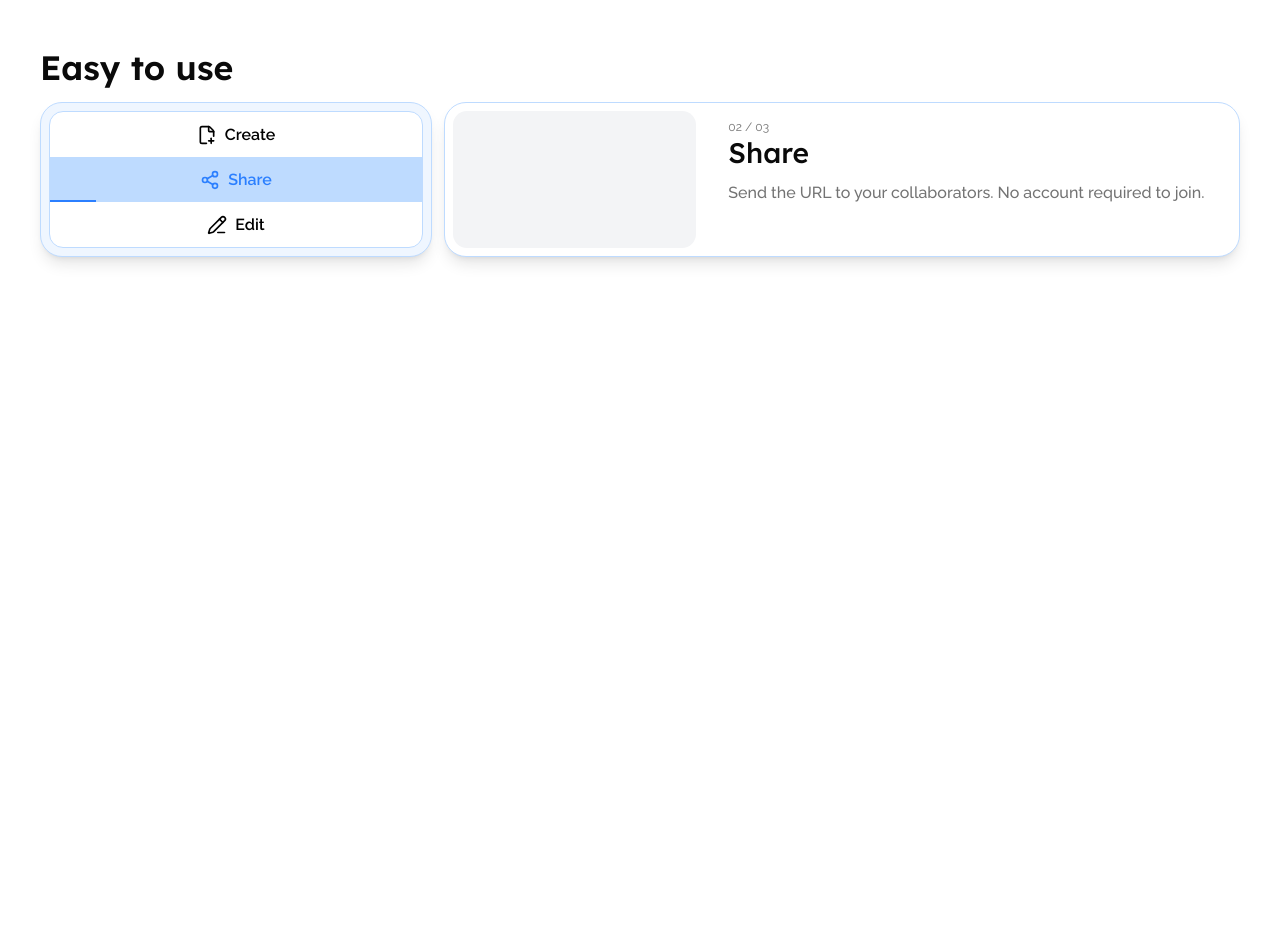
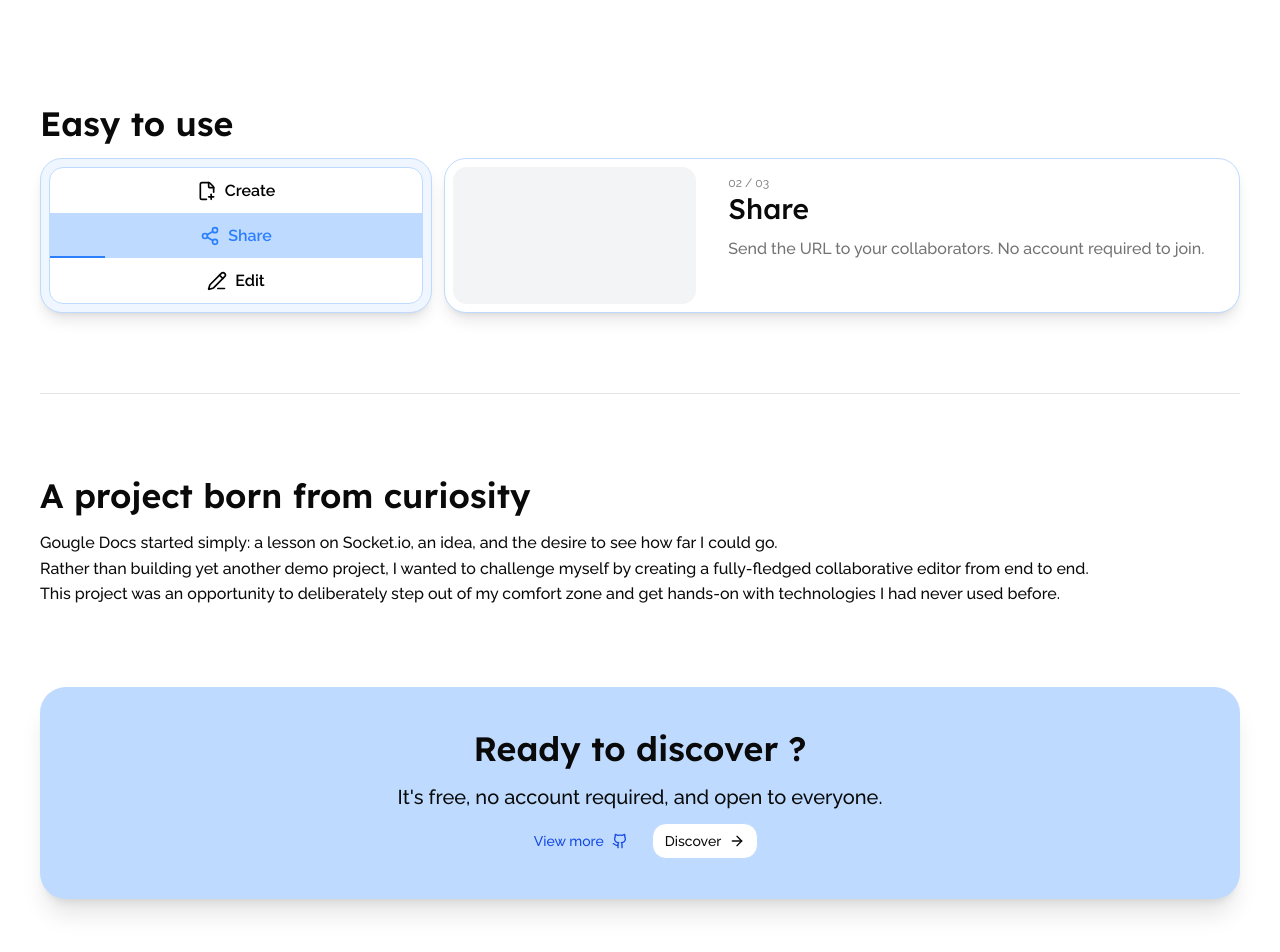
Before and after one commit to yohannimation/gougle-docs, a Next.js app in the folder frontend/: page / in a window 1280 px wide. Shown: the part 1188-2140 px from the top of the page. Before the commit the page ends 1469 px from the top, so only its background shows below. Built offline with nearby package versions, Linux system fonts and the light colour scheme.

Commit message:
feat(frontend/home-page): completing the home page

```diff
--- a/frontend/app/(dashboard)/layout.tsx
+++ b/frontend/app/(dashboard)/layout.tsx
@@ -4,9 +4,7 @@ export default function DashboardLayout({ children }) {
     return (
         <>
             <Header />
-            <main className="py-6 px-10 container mx-auto flex-1 min-h-0">
-                {children}
-            </main>
+            <main className="py-6 px-10 container mx-auto">{children}</main>
         </>
     );
 }
--- a/frontend/app/(dashboard)/page.tsx
+++ b/frontend/app/(dashboard)/page.tsx
@@ -6,7 +6,13 @@ import { Button } from '@/components/ui/button';
 
 import FeatureCard from '@/components/Home/FeatureCard/FeatureCard';
 
-import { ArrowRight, FilePlusCorner, PencilLine, Share2 } from 'lucide-react';
+import {
+    ArrowRight,
+    FilePlusCorner,
+    Github,
+    PencilLine,
+    Share2,
+} from 'lucide-react';
 
 import type { FeatureInterface } from '@/interface/Feature.interface';
 import Slider from '@/components/Home/Slider/Slider';
@@ -75,15 +81,17 @@ export default function Home() {
                 "
             >
                 <div className="flex flex-col justify-center gap-3">
-                    <h1>Write together</h1>
+                    <h1>Gougle Docs - Write together</h1>
                     <p>
-                        <strong>Gougle Docs</strong> is a real-time
-                        collaborative editor.
+                        <span className="text-xl font-semibold">
+                            The real-time collaborative text editor
+                        </span>
+                        .
                         <br />
                         Your changes appear instantly for your collaborators
                         without reloading and without conflicts.
                     </p>
-                    <Link href="/docs" className="w-fit" title="New document">
+                    <Link href="/docs" className="w-fit" title="Discover">
                         <Button variant="outline" className="w-fit hover:gap-3">
                             Discover <ArrowRight />
                         </Button>
@@ -106,16 +114,64 @@ export default function Home() {
                 <Link
                     href="/docs"
                     className="mx-auto mt-3"
-                    title="New document"
+                    title="View documents"
                 >
                     <Button variant="default" size="lg">
                         View documents <ArrowRight />
                     </Button>
                 </Link>
             </section>
-            <section className="py-6 flex flex-col gap-3">
+            <section className="py-20 flex flex-col gap-3">
                 <h2>Easy to use</h2>
                 <Slider items={usage} />
+            </section>
+            <hr />
+            <section className="py-20 flex flex-col gap-3">
+                <h2>A project born from curiosity</h2>
+                <p>
+                    Gougle Docs started simply: a lesson on Socket.io, an idea,
+                    and the desire to see how far I could go.
+                    <br />
+                    Rather than building yet another demo project, I wanted to
+                    challenge myself by creating a fully-fledged collaborative
+                    editor from end to end.
+                    <br />
+                    This project was an opportunity to deliberately step out of
+                    my comfort zone and get hands-on with technologies I had
+                    never used before.
+                </p>
+            </section>
+            <section
+                className="
+                    mb-10 p-10
+                    flex flex-col items-center gap-3
+                    rounded-4xl
+                    bg-blue-200
+                    shadow-xl
+                "
+            >
+                <h2>Ready to discover ?</h2>
+                <p>
+                    <span className="text-xl">
+                        It's free, no account required, and open to everyone.
+                    </span>
+                </p>
+                <div className="flex gap-3">
+                    <Link
+                        href="https://github.com/yohannimation/gougle-docs"
+                        className="w-fit"
+                        title="Gougle docs Github"
+                    >
+                        <Button variant="default" className="w-fit">
+                            View more <Github />
+                        </Button>
+                    </Link>
+                    <Link href="/docs" className="w-fit" title="Discover">
+                        <Button variant="outline" className="w-fit">
+                            Discover <ArrowRight />
+                        </Button>
+                    </Link>
+                </div>
             </section>
         </>
     );
```
